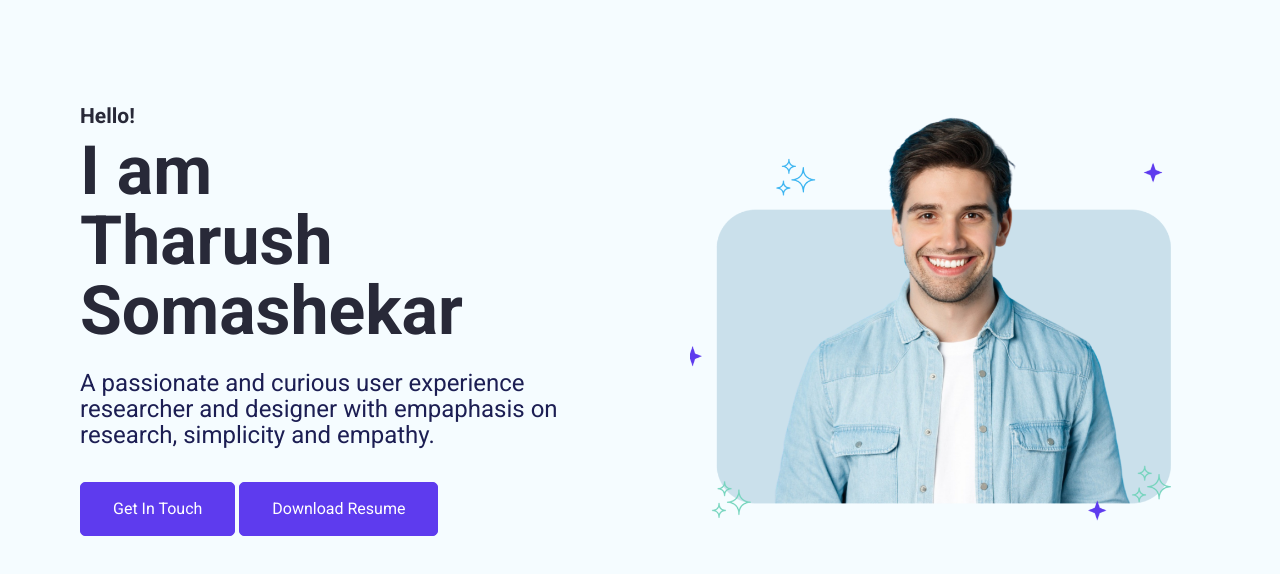
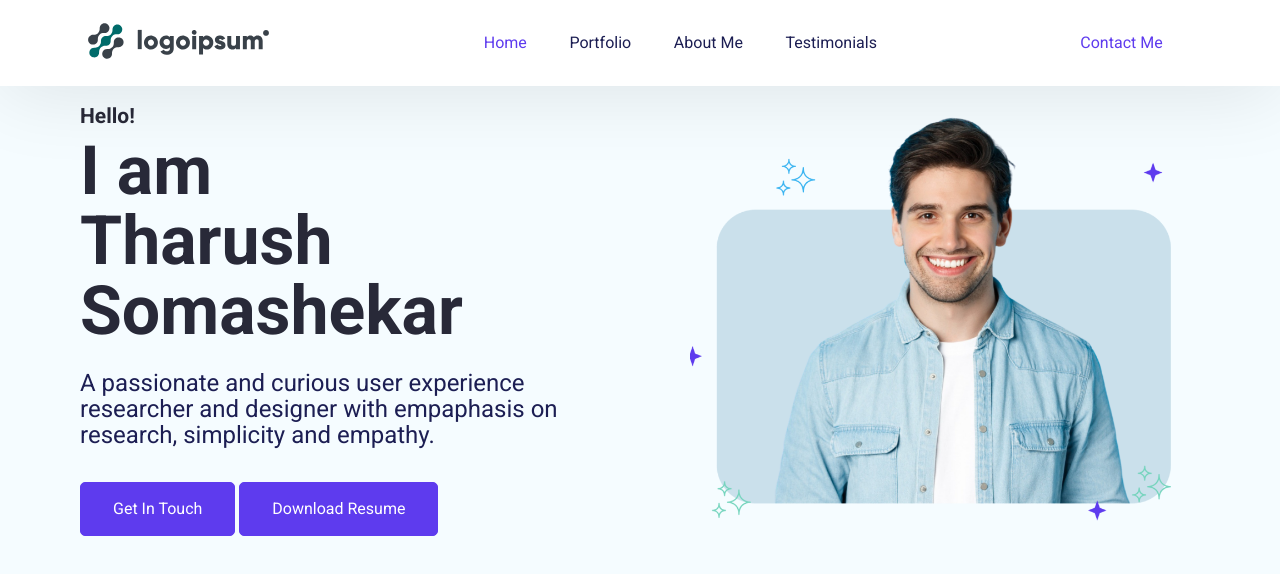
Before and after one commit to Tharush-Somashekar/tharush-portfolio-redo-4rdtime, a React (Create React App) app: page / in a window 1280 px wide. Shown: the top 574 px of the page. Built offline with nearby package versions, Linux system fonts and the light colour scheme.

Commit message:
hero section changes and new nav bar

```diff
--- a/src/App.css
+++ b/src/App.css
@@ -60,6 +60,7 @@ body {
     color: var(--white);
     background-color: var(--primary);
     border: 1px solid var(--primary);
+
   }
 
   .btn-primary:hover {
@@ -218,10 +219,9 @@ body {
   }
   .hero--section--btn-containet {
     padding-top: 34px;
+    align-items: center;
     gap: 100px;
-    align-content: center;
-    align-content: center;
-    align-items: center;
+    gap: 100px;
   }
 
   .hero--section--content--box > button {
@@ -243,7 +243,7 @@ body {
     font-weight: 400;
     line-height: 26px;
     padding-top: 20px;
-    padding-right: 30px;
+    padding-right: 0px;
   }
   .hero--section--img {
     display: flex;
--- a/src/App.js
+++ b/src/App.js
@@ -2,10 +2,12 @@ import './App.css';
 import React from 'react';
 import { BrowserRouter as Router, Route, Routes} from "react-router-dom";
 import Home from './Pages/Home/Homescreen/Index.jsx';
+import Navbar from './Pages/Home/Navbar.jsx';
 
 function App() {
   return (
     <div className="App">
+        <Navbar />
         <Home />
     </div>
   );
--- a/src/Pages/Home/Herosection.jsx
+++ b/src/Pages/Home/Herosection.jsx
@@ -13,8 +13,8 @@ export default function HeroSection() {
               A passionate and curious user experience researcher and designer with empaphasis on research, simplicity and empathy.
             </p>
           </div>
-          <div className="hero--section--btn-containet">
-          <button className="btn btn-primary">Get In Touch</button>{' '}
+          <div className="hero--section--btn-containet" >
+          <button className="btn btn-primary">Get In Touch</button>{'    '}
           <button className="btn btn-primary">Download Resume</button>
           </div>
         </div>
--- a/src/Pages/Home/Navbar.jsx
+++ b/src/Pages/Home/Navbar.jsx
@@ -0,0 +1,124 @@
+import { useState, useEffect } from "react";
+import { Link } from "react-scroll";
+
+function Navbar() {
+  const [navActive, setNavActive] = useState(false);
+
+  const toggleNav = () => {
+    setNavActive(!navActive);
+  };
+
+  const closeMenu = () => {
+    setNavActive(false);
+  };
+
+  useEffect(() => {
+    const handleResize = () => {
+      if (window.innerWidth <= 500) {
+        closeMenu;
+      }
+    };
+
+    window.addEventListener("resize", handleResize);
+
+    return () => {
+      window.removeEventListener("resize", handleResize);
+    };
+  }, []);
+
+  useEffect(() => {
+    if (window.innerWidth <= 1200) {
+      closeMenu;
+    }
+  }, []);
+
+  return (
+    <nav className={`navbar ${navActive ? "active" : ""}`}>
+      <div>
+        <img src="./img/logo.svg" alt="Logoipsum" />
+      </div>
+      <a
+        className={`nav__hamburger ${navActive ? "active" : ""}`}
+        onClick={toggleNav}
+      >
+        <span className="nav__hamburger__line"></span>
+        <span className="nav__hamburger__line"></span>
+        <span className="nav__hamburger__line"></span>
+      </a>
+      <div className={`navbar--items ${navActive ? "active" : ""}`}>
+        <ul>
+          <li>
+            <Link
+              onClick={closeMenu}
+              activeClass="navbar--active-content"
+              spy={true}
+              smooth={true}
+              offset={-70}
+              duration={500}
+              to="heroSection"
+              className="navbar--content"
+            >
+              Home
+            </Link>
+          </li>
+          <li>
+            <Link
+              onClick={closeMenu}
+              activeClass="navbar--active-content"
+              spy={true}
+              smooth={true}
+              offset={-70}
+              duration={500}
+              to="MyPortfolio"
+              className="navbar--content"
+            >
+              Portfolio
+            </Link>
+          </li>
+          <li>
+            <Link
+              onClick={closeMenu}
+              activeClass="navbar--active-content"
+              spy={true}
+              smooth={true}
+              offset={-70}
+              duration={500}
+              to="AboutMe"
+              className="navbar--content"
+            >
+              About Me
+            </Link>
+          </li>
+          <li>
+            <Link
+              onClick={closeMenu}
+              activeClass="navbar--active-content"
+              spy={true}
+              smooth={true}
+              offset={-70}
+              duration={500}
+              to="testimonial"
+              className="navbar--content"
+            >
+              Testimonials
+            </Link>
+          </li>
+        </ul>
+      </div>
+      <Link
+        onClick={closeMenu}
+        activeClass="navbar--active-content"
+        spy={true}
+        smooth={true}
+        offset={-70}
+        duration={500}
+        to="Contact"
+        className="btn btn-outline-primary"
+      >
+        Contact Me
+      </Link>
+    </nav>
+  );
+}
+
+export default Navbar;
```
